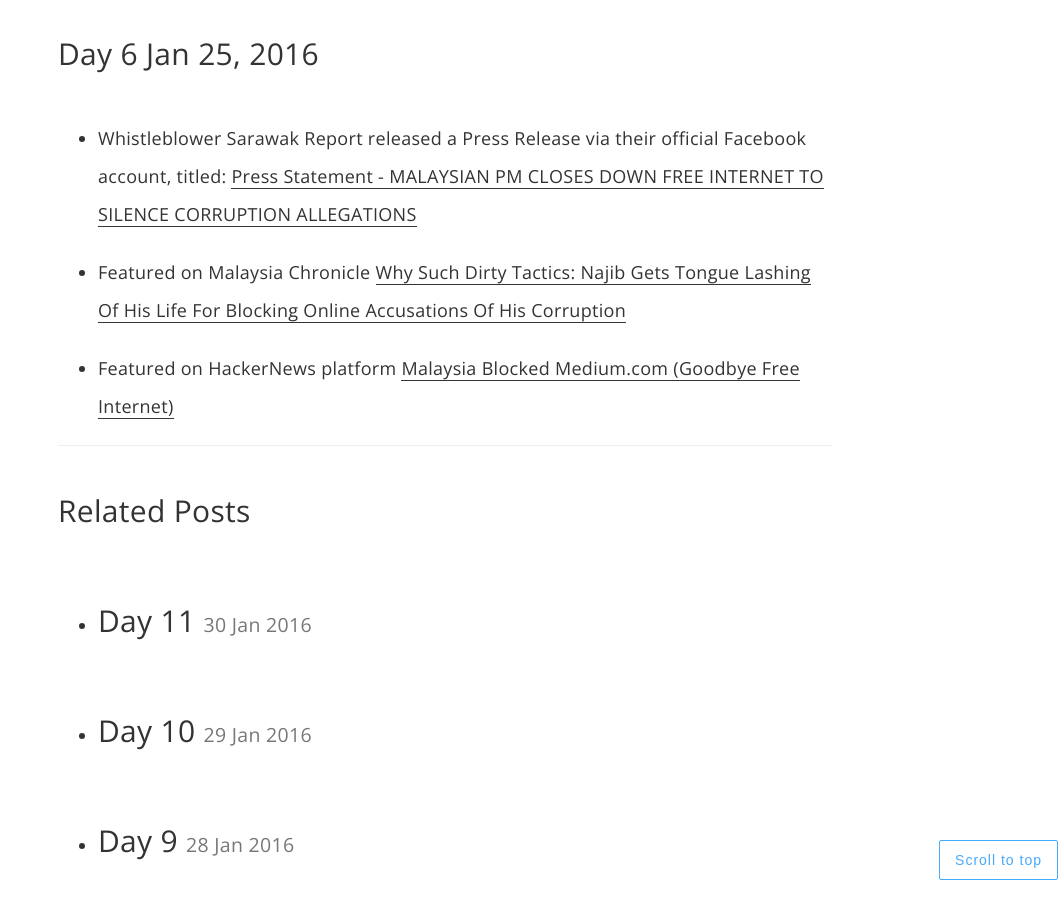
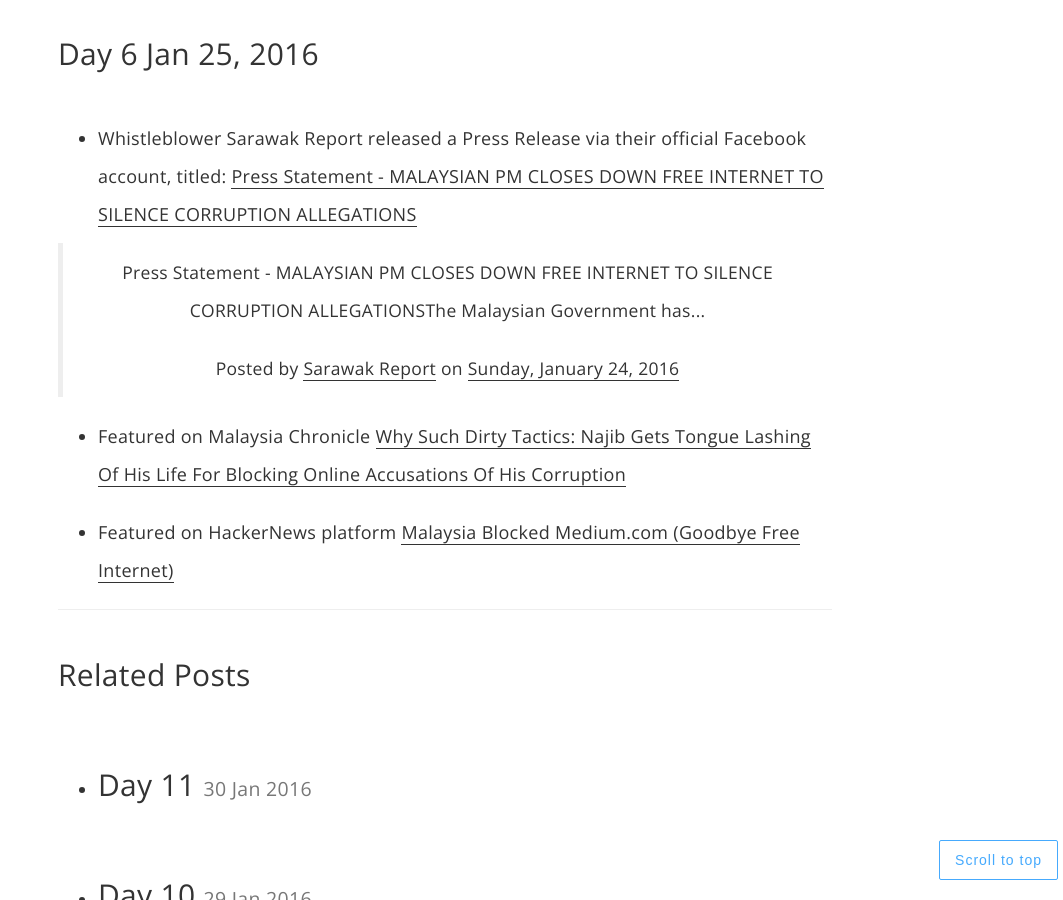
Before and after one commit to UnblockMedium/unblockmedium.github.io, a Jekyll site: the page built from _posts/2016-01-25-day-6.md, in a window 1280 px wide and 900 px high, scrolled down 688 px. Shown: the whole window, without its empty margins (217-1280 px from the left). Built offline with Jekyll 4.4.1, drawn with Linux system fonts in a browser that asks for light colours; Markdown is read by kramdown in place of the engine named in the settings; a script that is not in the unit is left out; comment, search, counter and statistics services are not loaded.

Commit message:
Testing Facebook Embed Post

```diff
--- a/_posts/2016-01-25-day-6.md
+++ b/_posts/2016-01-25-day-6.md
@@ -4,5 +4,10 @@
 ---
 
 - Whistleblower Sarawak Report released a Press Release via their official Facebook account, titled: <a href="https://www.facebook.com/sarawakreport/posts/1241838005843000" target="_blank">Press Statement - MALAYSIAN PM CLOSES DOWN FREE INTERNET TO SILENCE CORRUPTION ALLEGATIONS</a>
+
+<center>
+<div id="fb-root"></div><script>(function(d, s, id) {  var js, fjs = d.getElementsByTagName(s)[0];  if (d.getElementById(id)) return;  js = d.createElement(s); js.id = id;  js.src = "//connect.facebook.net/en_US/sdk.js#xfbml=1&version=v2.3";  fjs.parentNode.insertBefore(js, fjs);}(document, 'script', 'facebook-jssdk'));</script><div class="fb-post" data-href="https://www.facebook.com/sarawakreport/posts/1241838005843000" data-width="500"><div class="fb-xfbml-parse-ignore"><blockquote cite="https://www.facebook.com/sarawakreport/posts/1241838005843000"><p>Press Statement - MALAYSIAN PM CLOSES DOWN FREE INTERNET TO SILENCE CORRUPTION ALLEGATIONSThe Malaysian Government has...</p>Posted by <a href="https://www.facebook.com/sarawakreport/">Sarawak Report</a> on&nbsp;<a href="https://www.facebook.com/sarawakreport/posts/1241838005843000">Sunday, January 24, 2016</a></blockquote></div></div>
+</center>
+
 - Featured on Malaysia Chronicle <a href="http://www.malaysia-chronicle.com/index.php?option=com_k2&view=item&id=610089:all-eyes-national--international-on-najib-sue-us-if-we-are-lying-about-you-swak-report-dares-msian-pm" target="_blank">Why Such Dirty Tactics: Najib Gets Tongue Lashing Of His Life For Blocking Online Accusations Of His Corruption</a>
 - Featured on HackerNews platform <a href="https://news.ycombinator.com/item?id=10967734" target="_blank">Malaysia Blocked Medium.com (Goodbye Free Internet)</a>
```
